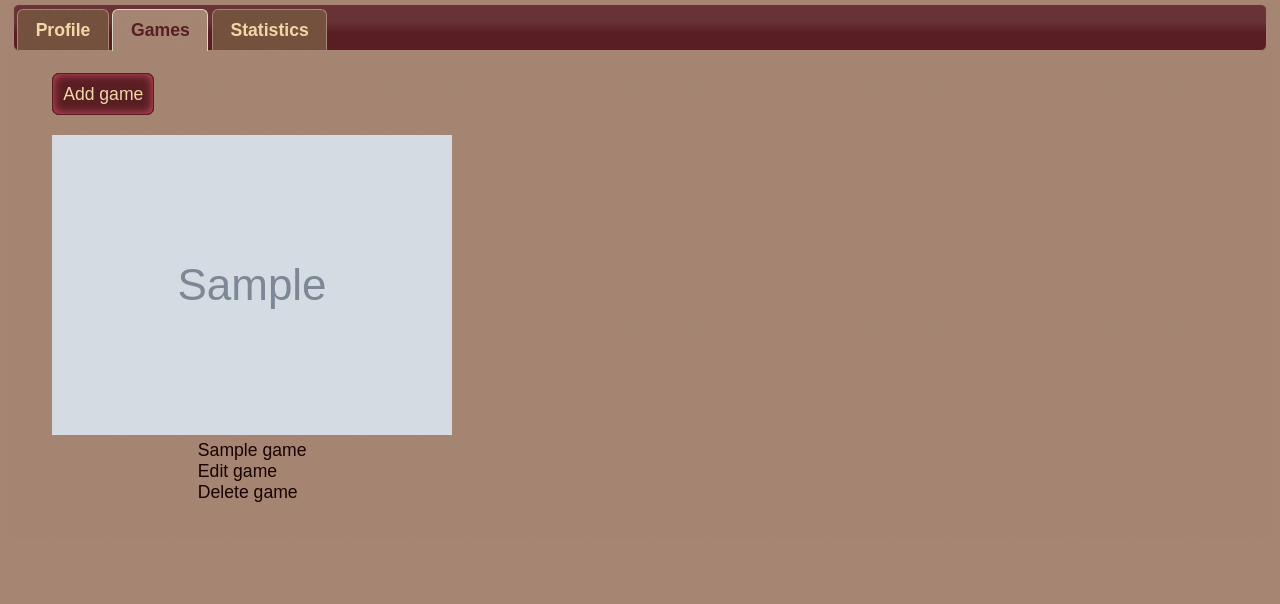
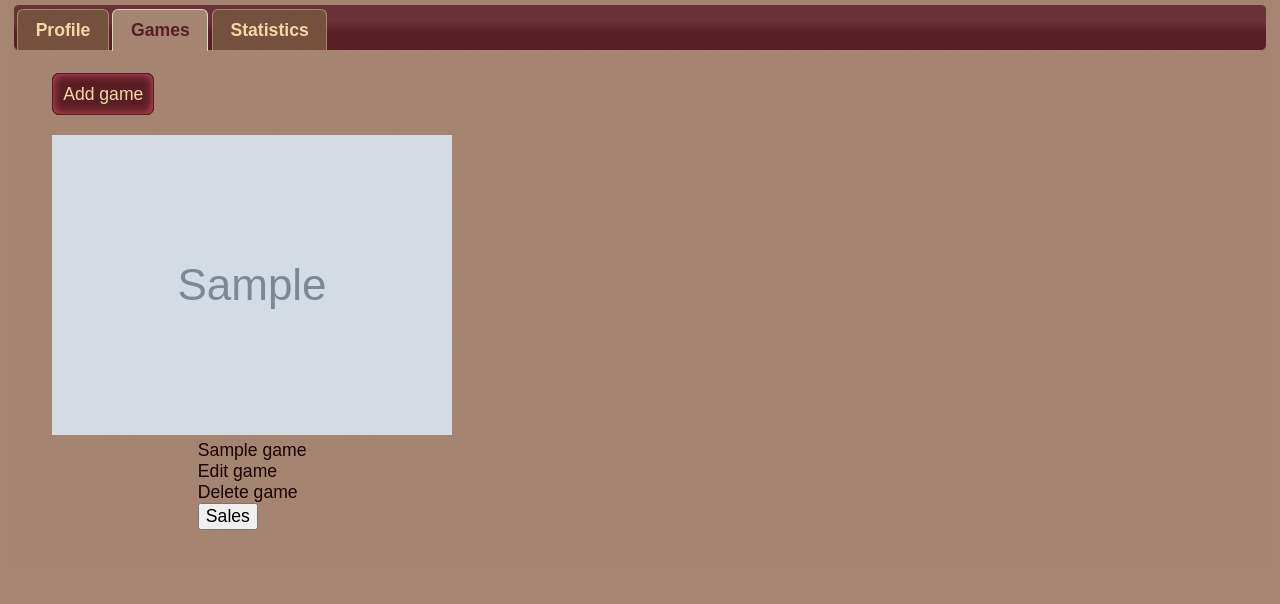
Before and after one commit to melnychukJS/wsd2015, a Django app: page /test/ in a window 1280 px wide, after a click on "Games". Shown: the part 61-665 px from the top of the page. Run offline with Django 3.2, Linux system fonts and the light colour scheme; a user stored in the database is signed in; tables that the repository leaves empty hold one stand-in row (values such as "Sample post"); grey boxes marked "Sample" are stand-in pictures; parts of the project's set-up code (start-up, migrations or seed data) failed here and were passed over; some libraries are stand-ins or nearby versions.

Commit message:
developers stats_sales

```diff
--- a/jsShop/jsShop/urls.py
+++ b/jsShop/jsShop/urls.py
@@ -29,6 +29,10 @@ urlpatterns = [
 	url(r'^game/(?P<id>[0-9])/$',views.game),
 	url(r'^play/(?P<id>[0-9])',views.play),
 	url(r'^del-game/(?P<id>[0-9])/$',views.remove_game),
-	url(r'^edit-game/(?P<id>[0-9])/$',views.edit_game)
+	url(r'^edit-game/(?P<id>[0-9])/$',views.edit_game),
+	#url(r'^gamesales/(?P<id>[0-9])/$', views.gameSales),
+	url(r'^games/sales/$', views.gameSales),
+
+
 
 ]
--- a/jsShop/webshop/templates/webshop/developer.html
+++ b/jsShop/webshop/templates/webshop/developer.html
@@ -34,6 +34,12 @@
                 </a><br/>
                 <a href="/edit-game/{{ game.id }}" type="button">Edit game</a><br/>
                 <a href="/del-game/{{ game.id }}" type="button">Delete game</a>
+                <td>
+                <form name="edit" action="/games/sales/" method="post"> {% csrf_token %}
+                  <input type="hidden" name="view_sales_of" value="{{game.id}}">
+                  <input type="submit"  class="btn" name="submit-sales" value="Sales">
+                </form>
+              </td>
               </figcaption>
           </div>
         {% endfor %}
--- a/jsShop/webshop/views.py
+++ b/jsShop/webshop/views.py
@@ -57,7 +57,7 @@ def developer(request):
 	no = Payment.objects.annotate(sales=Count('game'))
 
 	for game in games:
-		no = Payment.objects.annotate(sales=Count('game'))
+		no = Payment.objects.annotate(sales=Count('game')).values
 
 	#	temp=Game.objects.get(title=title)
 		#temp1=Game.objects.filter(title=temp).
@@ -148,6 +148,8 @@ def remove_game(request, id):
 		return HttpResponse('Game deleted')
 
 #Editing existing game
+@login_required
+@group_required('Developers')
 def edit_game(request, id):
 	game = Game.objects.get(pk=id)
 	form = EditGameForm(instance = game)
@@ -163,6 +165,17 @@ def edit_game(request, id):
 			form = EditGameForm(instance=game)
 
 	return render(request, 'webshop/edit-game.html',{'form': form})
+
+def gameSales(request):
+
+	if request.method == 'POST' and 'view_sales_of' in request.POST:
+		g = Game.objects.filter(id=request.POST["view_sales_of"])
+		g1 = Game.objects.filter(id=request.POST["view_sales_of"]).values
+		sales = Payment.objects.filter(game=g).values()
+		sold = len(sales)
+		params = {"game_title": request.POST['view_sales_of'],'g' :g,'g1' :g1,'sales': sales,  "sold": sold}
+		return render(request, 'webshop/gamesales.html', params)
+
 
 # Buy a new game
 @login_required
```
Also changed, not shown: jsShop/webshop/templates/webshop/gamesales.html (added, +21 -0 lines).
